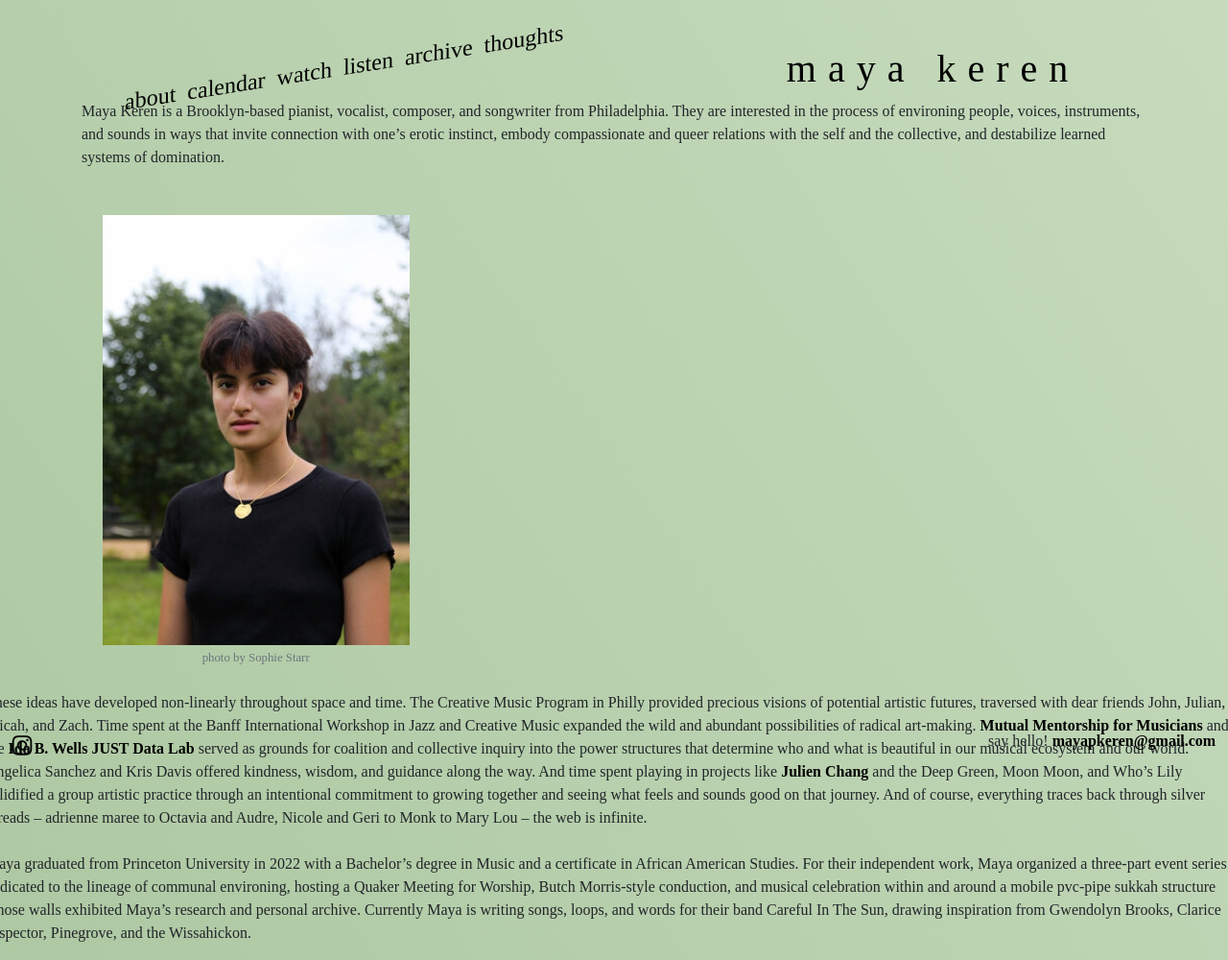
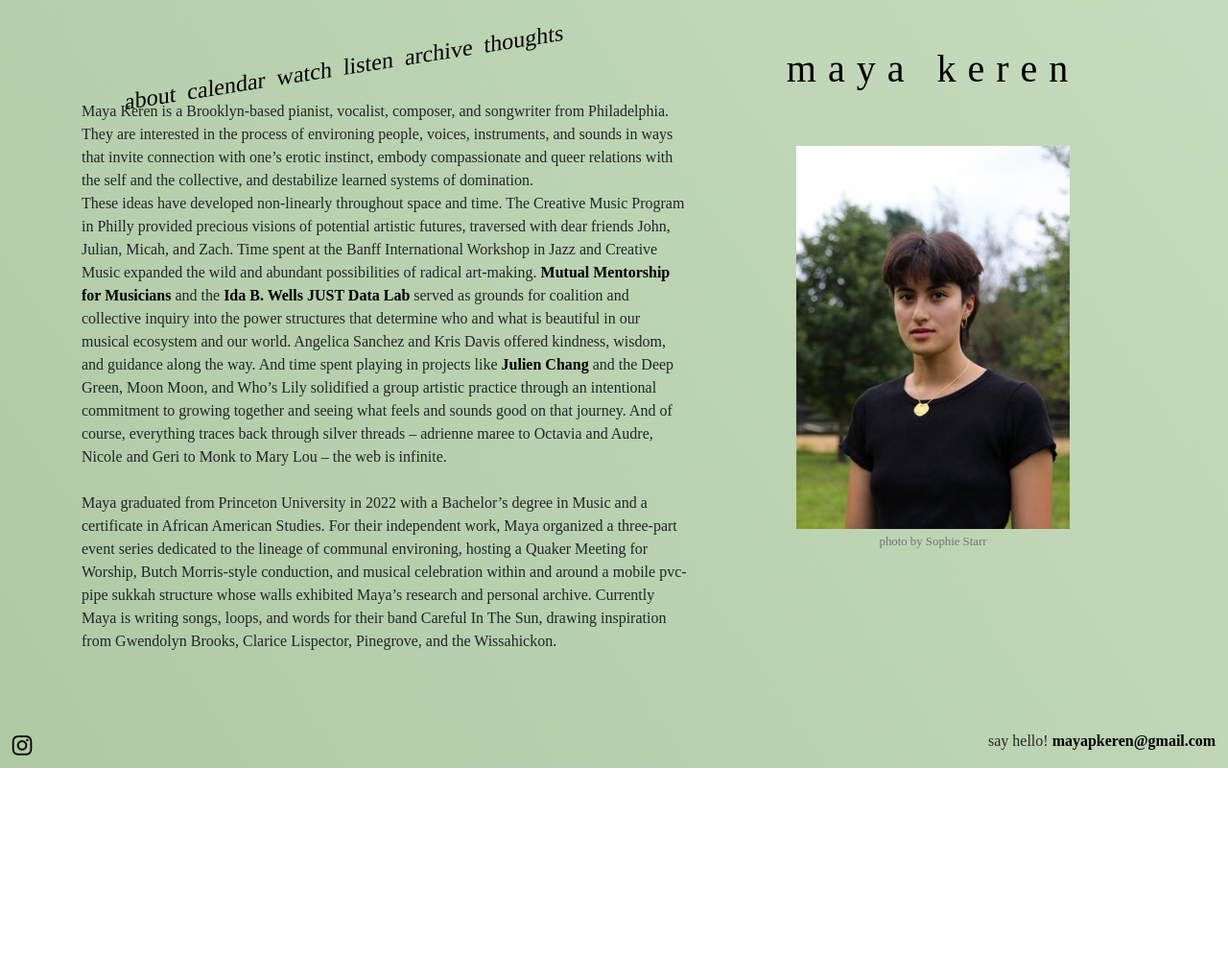
Before and after one commit to munet6/mayakerenmusic, a plain HTML site: page about.html in a window 1280 px wide. Shown: the whole page at 96% size. After the commit the page ends 800 px from the top, so only its background shows below. Drawn offline with nearby package versions, Linux system fonts and the light colour scheme.

Commit message:
Update about.html

```diff
--- a/about.html
+++ b/about.html
@@ -33,9 +33,20 @@
                 <a href="index.html"><h1 class="mx-auto body-kerning home-link">maya keren</h1></a>
             </div>
         </div>
+    </div>
 
+  <div class="container">
+    <div class="row">
+
+      <div class="col-7">
         Maya Keren is a Brooklyn-based pianist, vocalist, composer, and songwriter from Philadelphia. They are interested in the process of environing people, voices, instruments, and sounds in ways that invite connection with one’s erotic instinct, embody compassionate and queer relations with the self and the collective, and destabilize learned systems of domination.
+        <br>
+        These ideas have developed non-linearly throughout space and time. The Creative Music Program in Philly provided precious visions of potential artistic futures, traversed with dear friends John, Julian, Micah, and Zach. Time spent at the Banff International Workshop in Jazz and Creative Music expanded the wild and abundant possibilities of radical art-making. <a href="https://mutualmentorshipformusicians.org">Mutual Mentorship for Musicians</a> and the <a href="https://www.thejustdatalab.com">Ida B. Wells JUST Data Lab</a> served as grounds for coalition and collective inquiry into the power structures that determine who and what is beautiful in our musical ecosystem and our world. Angelica Sanchez and Kris Davis offered kindness, wisdom, and guidance along the way. And time spent playing in projects like <a href="https://www.youtube.com/watch?v=ceclSCU5Bpo">Julien Chang</a> and the Deep Green, Moon Moon, and Who’s Lily solidified a group artistic practice through an intentional commitment to growing together and seeing what feels and sounds good on that journey. And of course, everything traces back through silver threads – adrienne maree to Octavia and Audre, Nicole and Geri to Monk to Mary Lou – the web is infinite.
+        <br>
+        <br>
+        Maya graduated from Princeton University in 2022 with a Bachelor’s degree in Music and a certificate in African American Studies. For their independent work, Maya organized a three-part event series dedicated to the lineage of communal environing, hosting a Quaker Meeting for Worship, Butch Morris-style conduction, and musical celebration within and around a mobile pvc-pipe sukkah structure whose walls exhibited Maya’s research and personal archive. Currently Maya is writing songs, loops, and words for their band Careful In The Sun, drawing inspiration from Gwendolyn Brooks, Clarice Lispector, Pinegrove, and the Wissahickon.
       </div>
+
       <div class="col-5 pt-5 px-0 mx-0 text-center">
             <div class="row">
                  <div class="col-12">
@@ -46,16 +57,11 @@ Maya Keren is a Brooklyn-based pianist, vocalist, composer, and songwriter from
                  </div>
            </div>
       </div>
-        </div>
-        <div class="row">
-            <p id="home-text px-4">
-                <br>
-                These ideas have developed non-linearly throughout space and time. The Creative Music Program in Philly provided precious visions of potential artistic futures, traversed with dear friends John, Julian, Micah, and Zach. Time spent at the Banff International Workshop in Jazz and Creative Music expanded the wild and abundant possibilities of radical art-making. <a href="https://mutualmentorshipformusicians.org">Mutual Mentorship for Musicians</a> and the <a href="https://www.thejustdatalab.com">Ida B. Wells JUST Data Lab</a> served as grounds for coalition and collective inquiry into the power structures that determine who and what is beautiful in our musical ecosystem and our world. Angelica Sanchez and Kris Davis offered kindness, wisdom, and guidance along the way. And time spent playing in projects like <a href="https://www.youtube.com/watch?v=ceclSCU5Bpo">Julien Chang</a> and the Deep Green, Moon Moon, and Who’s Lily solidified a group artistic practice through an intentional commitment to growing together and seeing what feels and sounds good on that journey. And of course, everything traces back through silver threads – adrienne maree to Octavia and Audre, Nicole and Geri to Monk to Mary Lou – the web is infinite.
-                <br><br>
-                Maya graduated from Princeton University in 2022 with a Bachelor’s degree in Music and a certificate in African American Studies. For their independent work, Maya organized a three-part event series dedicated to the lineage of communal environing, hosting a Quaker Meeting for Worship, Butch Morris-style conduction, and musical celebration within and around a mobile pvc-pipe sukkah structure whose walls exhibited Maya’s research and personal archive. Currently Maya is writing songs, loops, and words for their band Careful In The Sun, drawing inspiration from Gwendolyn Brooks, Clarice Lispector, Pinegrove, and the Wissahickon.</p>
 
     </div>
+
   </div>
+
    <h4 class="contact-info-left">
         <a href="https://www.instagram.com/mayakerenmusic/"><i class="fa fa-instagram"></i></a>
     </h4>
```
Lines whose indentation alone changed are shown as unchanged.
